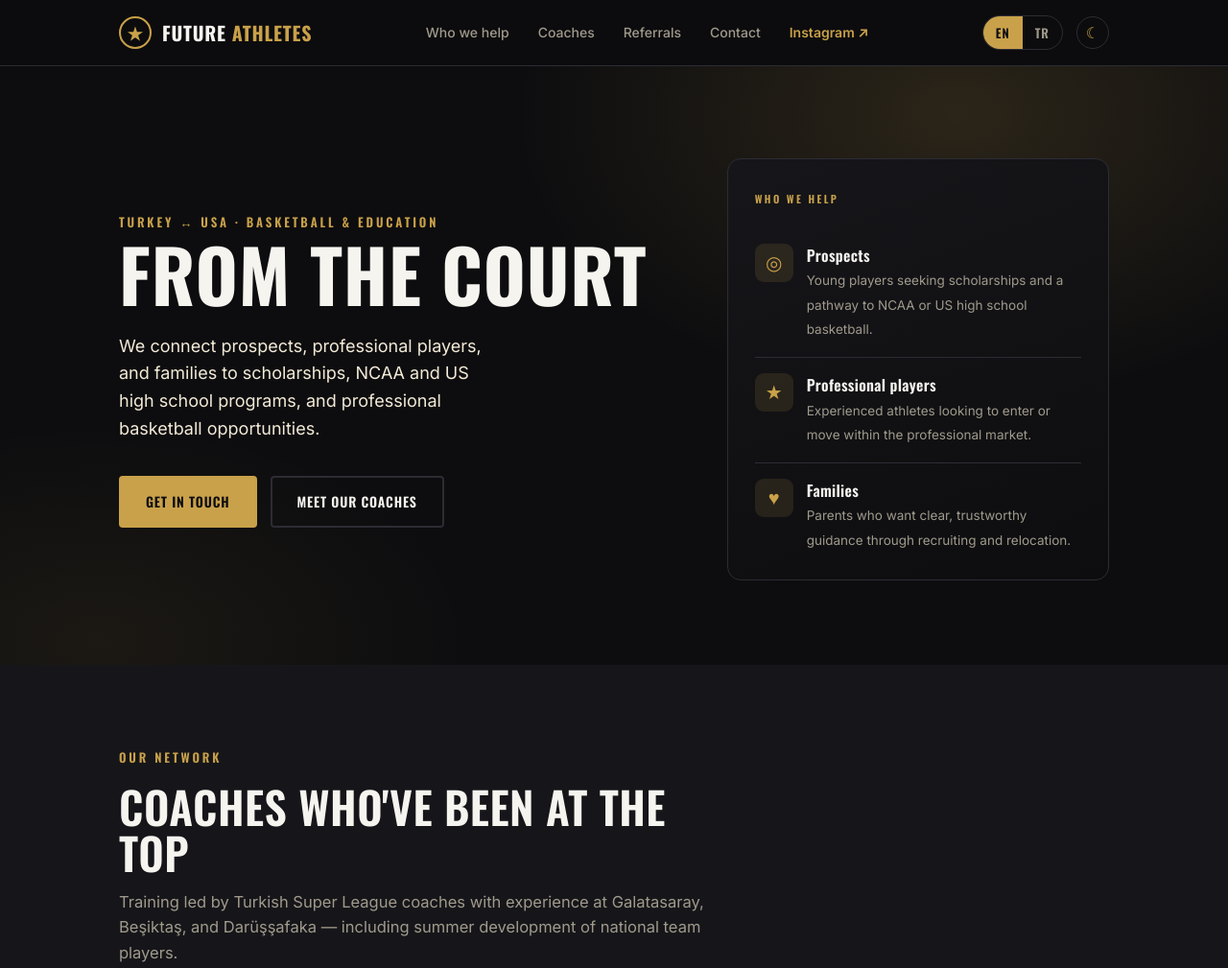
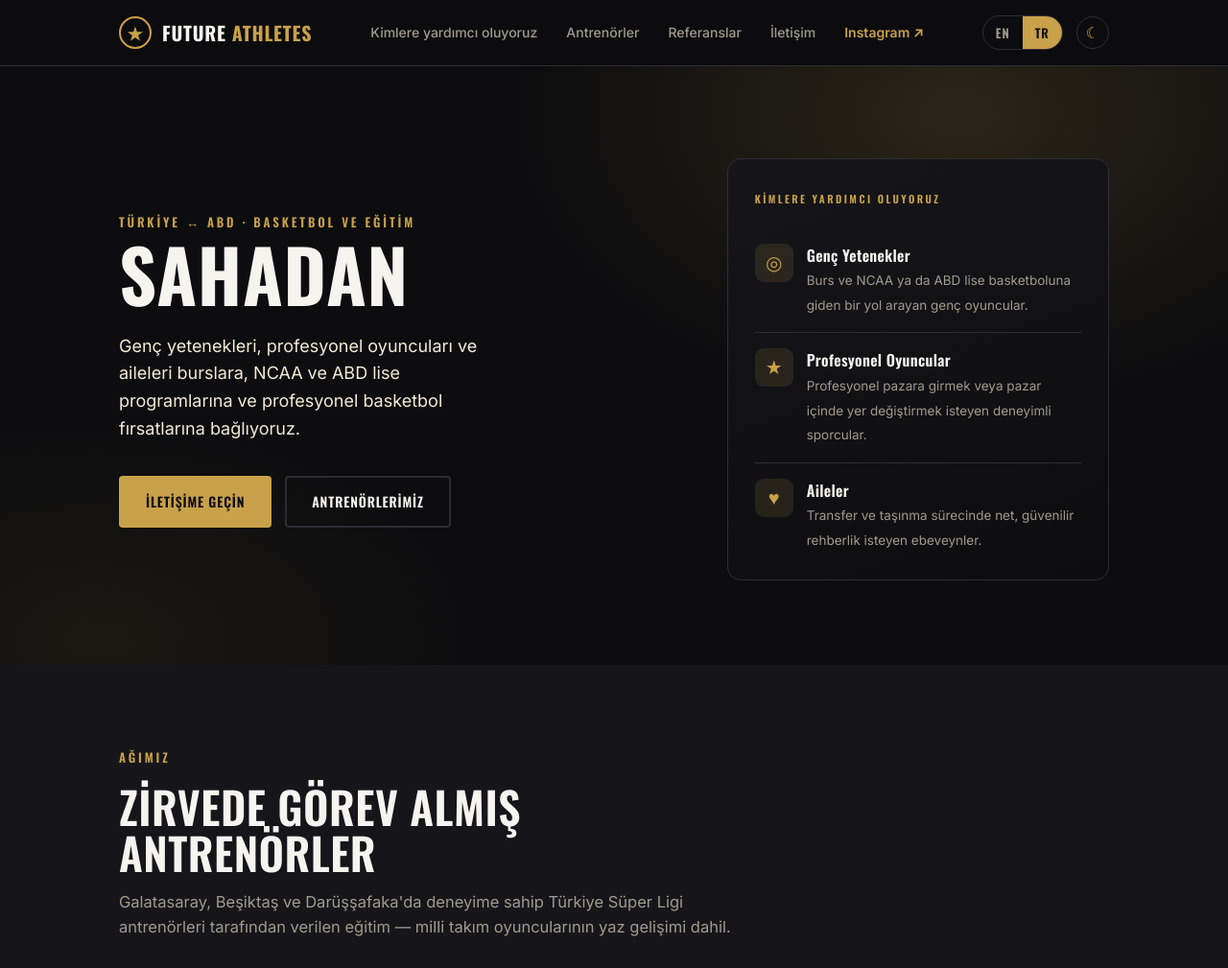
Before and after one commit to doguukankara7/future-athletes, a plain HTML site: page index.html in a window 1280 px wide. Shown: the top 1009 px of the page at 96% size. Drawn offline with nearby package versions, Linux system fonts and the light colour scheme.

Commit message:
Update index.html

```diff
--- a/index.html
+++ b/index.html
@@ -1,5 +1,5 @@
 <!DOCTYPE html>
-<html lang="en">
+<html lang="tr">
 <head>
 <meta charset="UTF-8">
 <meta name="viewport" content="width=device-width, initial-scale=1.0">
@@ -192,8 +192,8 @@
     </nav>
     <div style="display:flex;align-items:center;gap:14px">
       <div class="lang">
-        <button data-lang="en" class="on">EN</button>
-        <button data-lang="tr">TR</button>
+        <button data-lang="en">EN</button>
+        <button data-lang="tr" class="on">TR</button>
       </div>
       <button class="theme-btn" id="themeBtn" aria-label="Toggle light/dark mode" title="Toggle theme">☾</button>
       <button class="nav-toggle" id="navToggle" aria-label="Menu">☰</button>
@@ -534,7 +534,7 @@ function applyTheme(t){
 }
 themeBtn.addEventListener("click", ()=>applyTheme(theme === "dark" ? "light" : "dark"));
 
-applyLang("en");
+applyLang("tr");
 applyTheme("dark");
 </script>
 </body>
```
